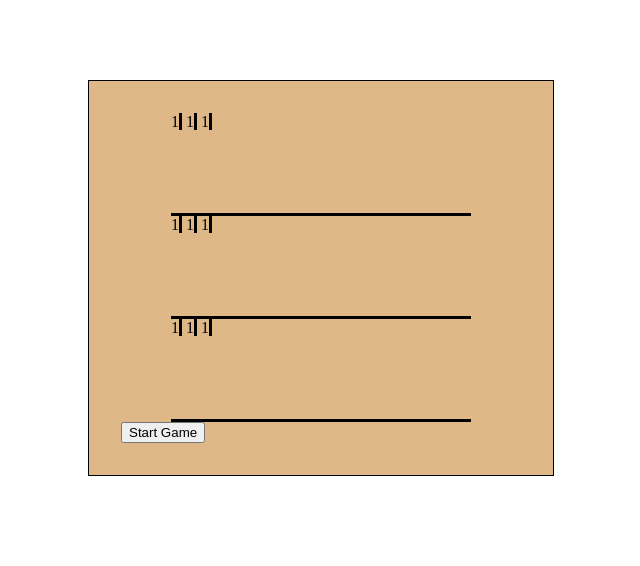
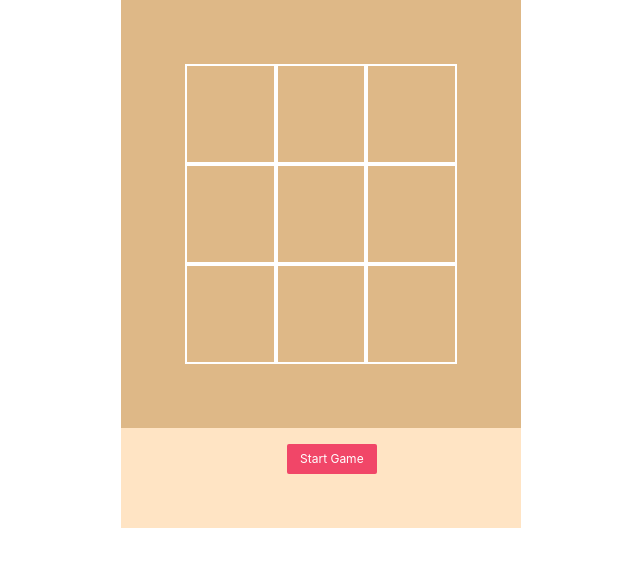
Before and after one commit to onedebos/js-tictactoe, a plain HTML site: page index.html in a window 1280 px wide. Shown: the whole page, without its empty margins (319-959 px from the left). Drawn offline with nearby package versions, Linux system fonts and the light colour scheme.

Commit message:
style gameboard

```diff
--- a/css/styles.css
+++ b/css/styles.css
@@ -1,35 +1,37 @@
 .row{
-    height:100px;
-    width:300px;
-    border-bottom: 3px solid black;
-    margin: 0 auto;
+    display: flex;
+    align-items: center;
+    justify-content: center;
 
 }
-
-.row3{
+.cell{
+    border: 2px solid white;
     height:100px;
-    width:300px;
-    margin: 0 auto;
-
-}
-
-span{
-    width: 400px;
-}
-
-.cell{
-    height:40px;
-    width:00px;
-    border-right:3px solid black;
-    text-align: center;
+    width:100px;
 
 }
 
 .board{
-    border:1px solid black;
+    background-color: burlywood;
+    margin: 0 auto;
+    width:400px;
+    padding: 4em;
+}
+
+#panel{
+    background-color: bisque;
+    margin: 0 auto;
     width: 400px;
-    margin: 5em auto;
-    background-color: burlywood;
-    padding: 2em;
+    height: 100px;
+}
 
+button{
+
+    text-align:center;
 }
+
+.button-start{
+    margin:0 auto;
+    width: 100px;
+    padding:1em;
+}
--- a/index.html
+++ b/index.html
@@ -1,58 +1,63 @@
 <!DOCTYPE html>
 <html lang="en">
+
 <head>
     <meta charset="UTF-8">
     <meta name="viewport" content="width=device-width, initial-scale=1.0">
     <meta http-equiv="X-UA-Compatible" content="ie=edge">
     <link rel="stylesheet" href="css/styles.css">
+    <link
+    rel="stylesheet"
+    href="https://cdn.jsdelivr.net/npm/bulma@0.8.0/css/bulma.min.css"
+  />
+
+  <script
+  defer
+  src="https://use.fontawesome.com/releases/v5.3.1/js/all.js"
+></script>
     <title>Document</title>
 </head>
+
 <body>
     <div class="board" id="game">
         <div class="row">
-            <div class="">
-               <span class="cell">1</span>
-               <span class="cell">1</span>
-               <span class="cell">1</span>
+            <div class="cell-1 cell">
+
+            </div>
+            <div class="cell-2 cell">
+
+            </div>
+            <div class="cell-3 cell">
+
+            </div>
+
+        </div>
+        <div class="row">
+            <div class="cell-4 cell">
+
+            </div>
+            <div class="cell-5 cell">
+
+            </div>
+            <div class="cell-6 cell">
+
+            </div>
+
+        </div>
+        <div class="row">
+            <div class="cell-7 cell">
+
+            </div>
+            <div class="cell-8 cell">
+
+            </div>
+            <div class="cell-9 cell">
+
             </div>
         </div>
-        <div class="row">
-                <div class="">
-                   <span class="cell">1</span>
-                   <span class="cell">1</span>
-                   <span class="cell">1</span>
+
     </div>
-            </div>
-            <div class="row">
-                    <div class="">
-                       <span class="cell">1</span>
-                       <span class="cell">1</span>
-                       <span class="cell">1</span>
-                    </div>
-                </div>
-        <!-- <div class="row">
-                <div class="cell">
-                    x
-                </div>
-                <div class="cell">
-                    x
-                </div>
-                <div class="cell">
-                    x
-                </div>
-            </div>
-            <div class="row3">
-                    <div class="cell">
-                        O
-                    </div>
-                    <div class="cell">
-                        O
-                    </div>
-                    <div class="cell">
-                        O
-                    </div>
-            </div>
-            <div id="panel"> -->
+    <div id="panel">
         <div class="score">
             <div class="player-1-score" id="player-1-score">
 
@@ -61,10 +66,14 @@
 
             </div>
         </div>
-                <button id = "start-game"> Start Game </button>
+        <div class="button-start">
+                <button class="button is-danger is-small "> Start Game </button>
+        </div>
+
     </div>
     </div>
 
     <script src="js/index.js"></script>
 </body>
+
 </html>
--- a/js/index.js
+++ b/js/index.js
@@ -0,0 +1,11 @@
+const gameBoard = (gameboard) =>{
+    return {gameboard: gameboard};
+}
+
+const players = (name, score, symbol) => {
+    return {name: name, score: score, symbol: symbol};
+}
+
+const gamePlay = (playerTurn) => {
+    return {playerTurn: playerTurn};
+}
```
Lines whose indentation alone changed are shown as unchanged.
